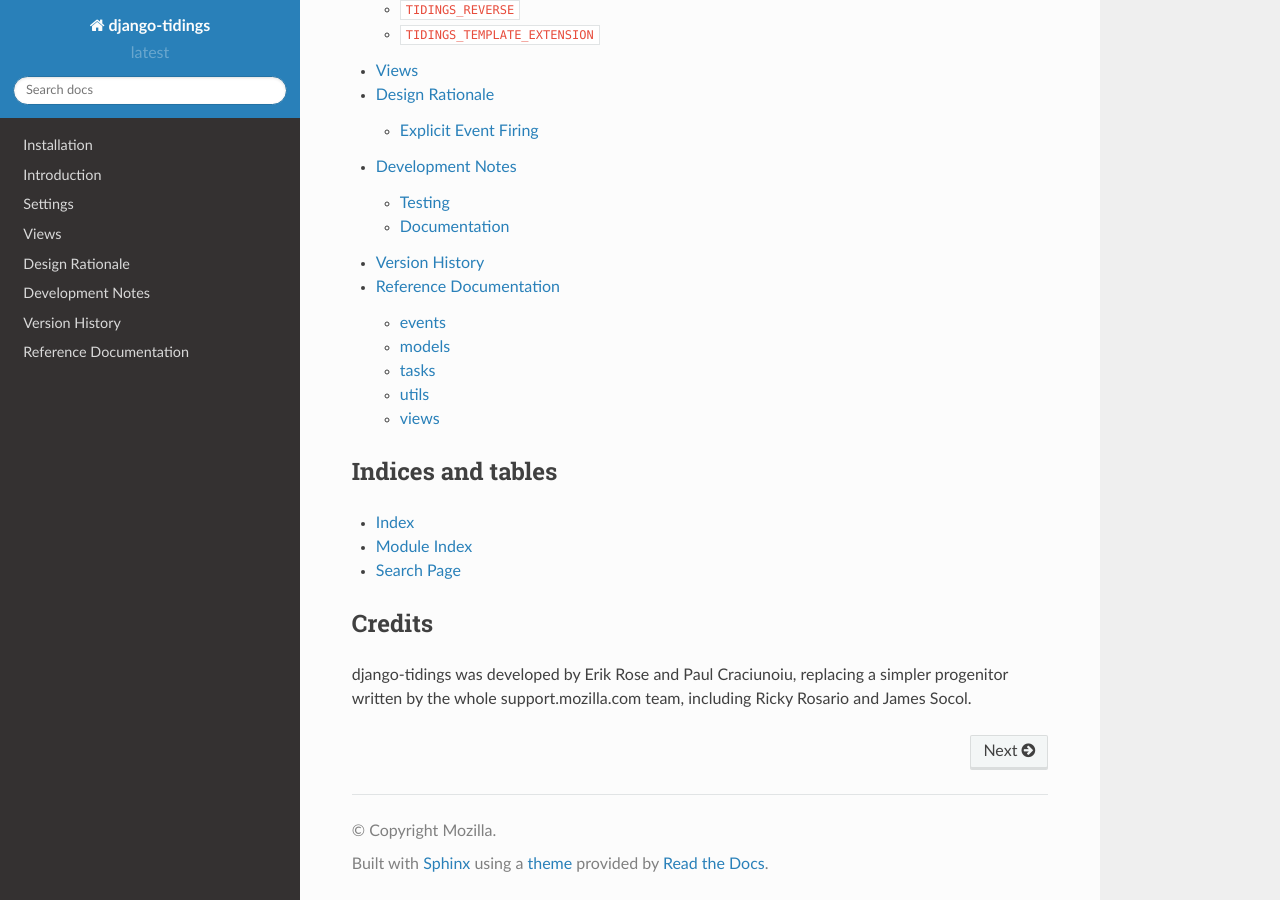
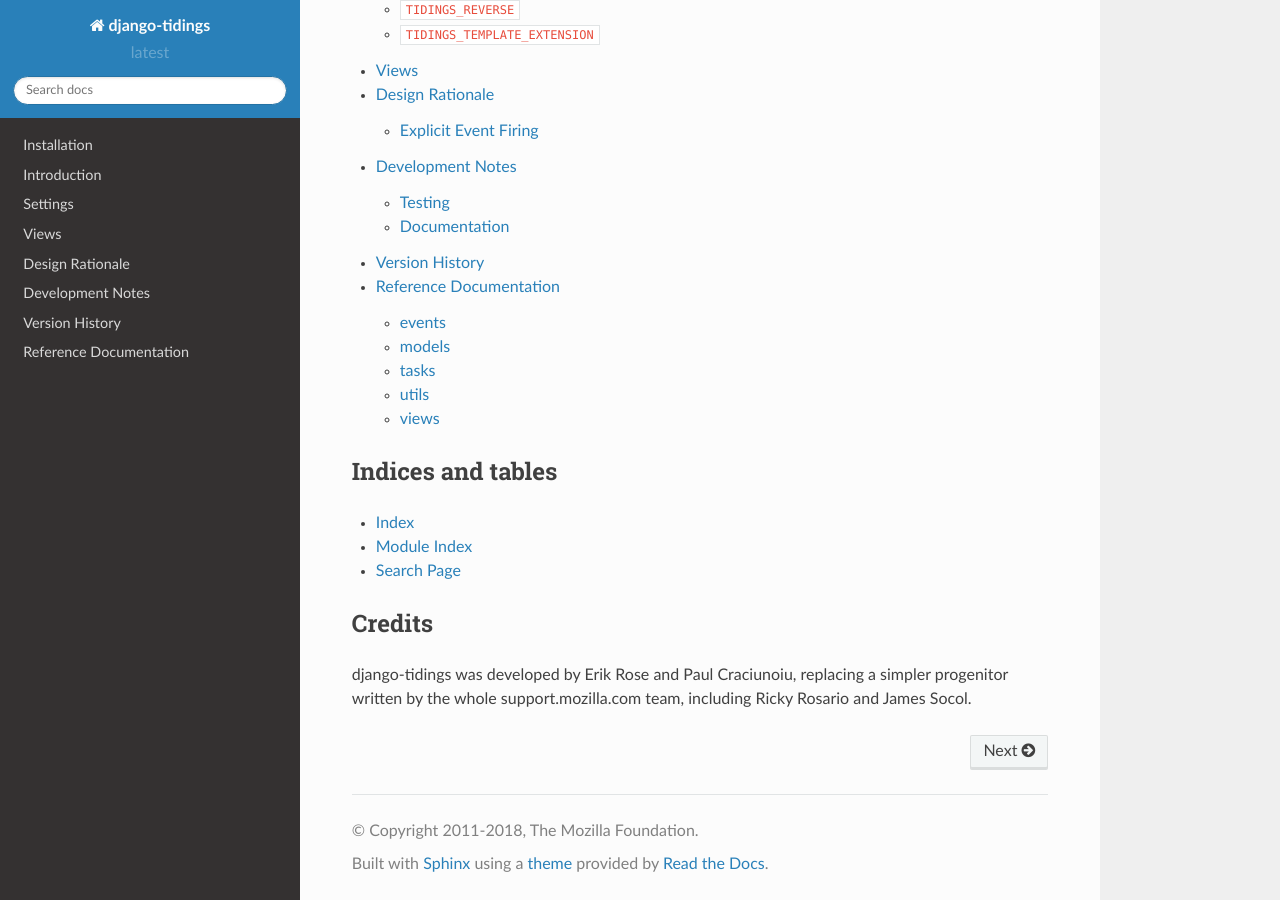
Before and after one commit to mozilla/django-tidings, a Sphinx documentation site: the page built from docs/index.rst, in a window 1280 px wide and 900 px high, scrolled down 810 px. Built offline with Sphinx 7.4.7 and the Read the Docs theme 2.0.0, drawn with Linux system fonts in a browser that asks for light colours.

Commit message:
Update copyright
Update copyright range for License and docs

```diff
--- a/docs/conf.py
+++ b/docs/conf.py
@@ -12,6 +12,7 @@
 # All configuration values have a default; values that are commented out
 # serve to show the default.
 
+from datetime import date
 import sys, os
 import django
 
@@ -45,7 +46,7 @@
 
 # General information about the project.
 project = u'django-tidings'
-copyright = u'Mozilla'
+copyright = u'2011-%d, The Mozilla Foundation' % date.today().year
 
 # The version info for the project you're documenting, acts as replacement for
 # |version| and |release|, also used in various other places throughout the
```
Also changed, not shown: 1 other file.
